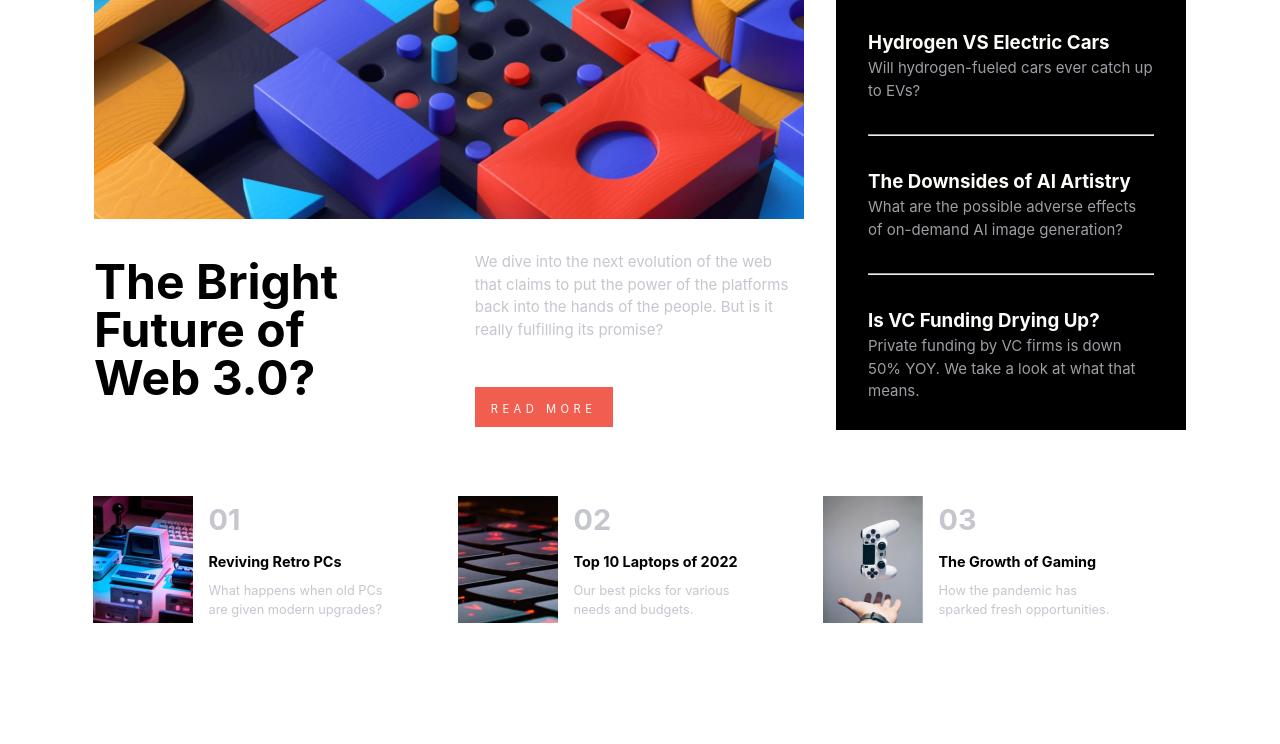
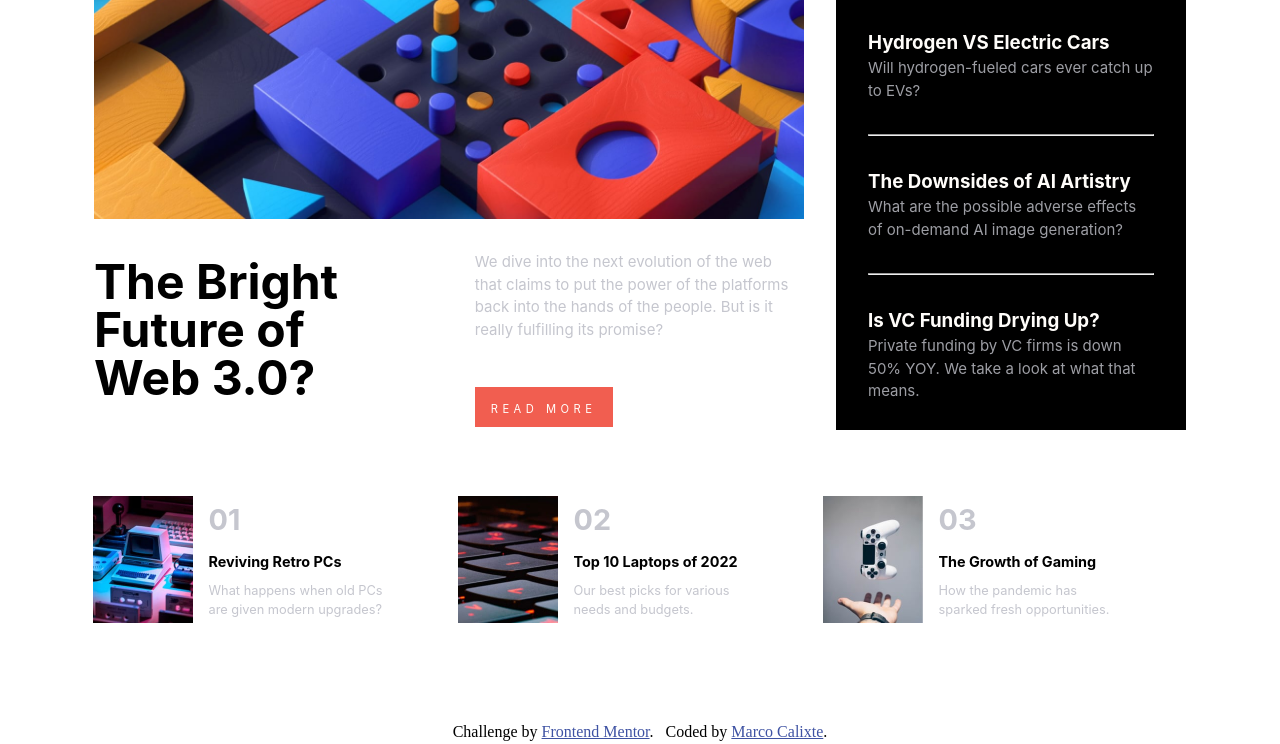
Before and after one commit to MarcoCalixte/news-homepage-main-2, a website: page index.html in a window 1280 px wide. Shown: the part 275-1019 px from the top of the page. Before the commit the page ends 995 px from the top, so only its background shows below. Drawn offline with Linux system fonts and the light colour scheme; a web font is replaced by a local one.

Commit message:
quick edit

```diff
--- a/index.html
+++ b/index.html
@@ -137,7 +137,26 @@
 
   </main>
 
+<div class="attribution">
+    Challenge by <a href="https://www.frontendmentor.io?ref=challenge" target="_blank">Frontend Mentor</a>. &nbsp;
+    Coded by <a href="https://github.com/MarcoCalixte" target="_blank">Marco Calixte</a>.
+  </div>
 
+  <!-- <div class="attribution">
+    Challenge by <a href="https://www.frontendmentor.io?ref=challenge" target="_blank">Frontend Mentor</a>.
+    Coded by <a href="#">Your Name Here</a>.
+  </div> -->
+
+<style>
+  .attribution {
+    font-size: 16px;
+    text-align: center;
+  }
+
+  .attribution a {
+    color: hsl(228, 45%, 44%);
+  }
+</style>
 </body>
 
 <!-- Home
@@ -175,20 +194,6 @@ Our best picks for various needs and budgets.
 The Growth of Gaming
 How the pandemic has sparked fresh opportunities. -->
 
-<!-- <div class="attribution">
-    Challenge by <a href="https://www.frontendmentor.io?ref=challenge" target="_blank">Frontend Mentor</a>.
-    Coded by <a href="#">Your Name Here</a>.
-  </div> -->
 
-<!-- <style>
-  .attribution {
-    font-size: 11px;
-    text-align: center;
-  }
-
-  .attribution a {
-    color: hsl(228, 45%, 44%);
-  }
-</style> -->
 
 </html>
--- a/scss/layouts/_body.scss
+++ b/scss/layouts/_body.scss
@@ -491,7 +491,7 @@
                             padding-top: 0.8em;
                             font-size: 2.6rem;
                             font-weight:$Weight-2;
-                            line-height: 5vh;
+                            line-height: 7vh;
                         }
 
                         .desktop-figure-read {
```
Also changed, not shown: assets/css/style.css.
